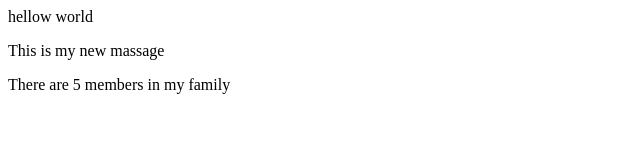
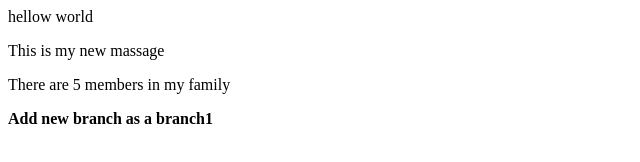
Before and after one commit to GANESHHUB123/apnacollege-demo, a plain HTML site: page index.html in a window 1280 px wide. Shown: the whole page, without its empty margins (0-640 px from the left). Drawn offline with Linux system fonts and the light colour scheme.

Commit message:
Add new branch

```diff
--- a/index.html
+++ b/index.html
@@ -1,3 +1,4 @@
 <p>hellow world</p>
 <p>This is my new massage </p>
 <P>There are 5 members in my family </P>
+<p><b>Add new branch as a branch1 </b></p>
```
